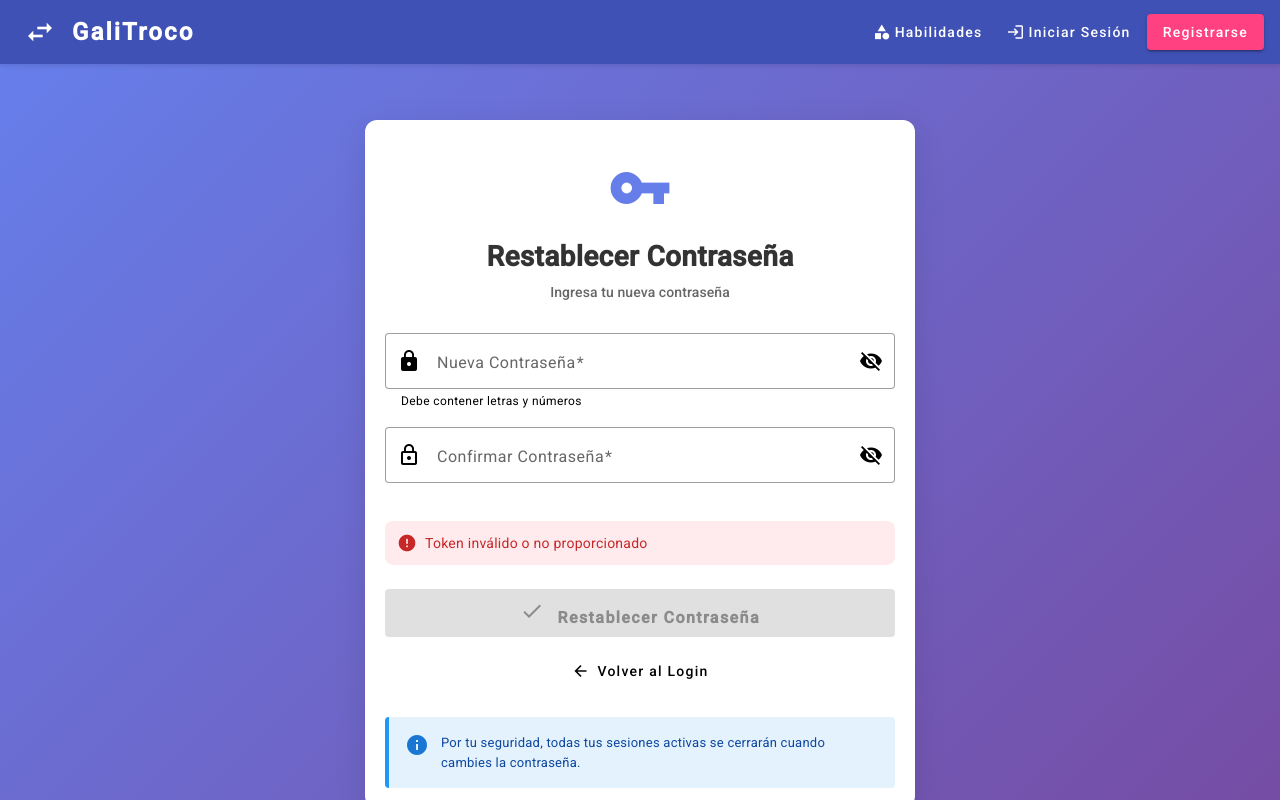
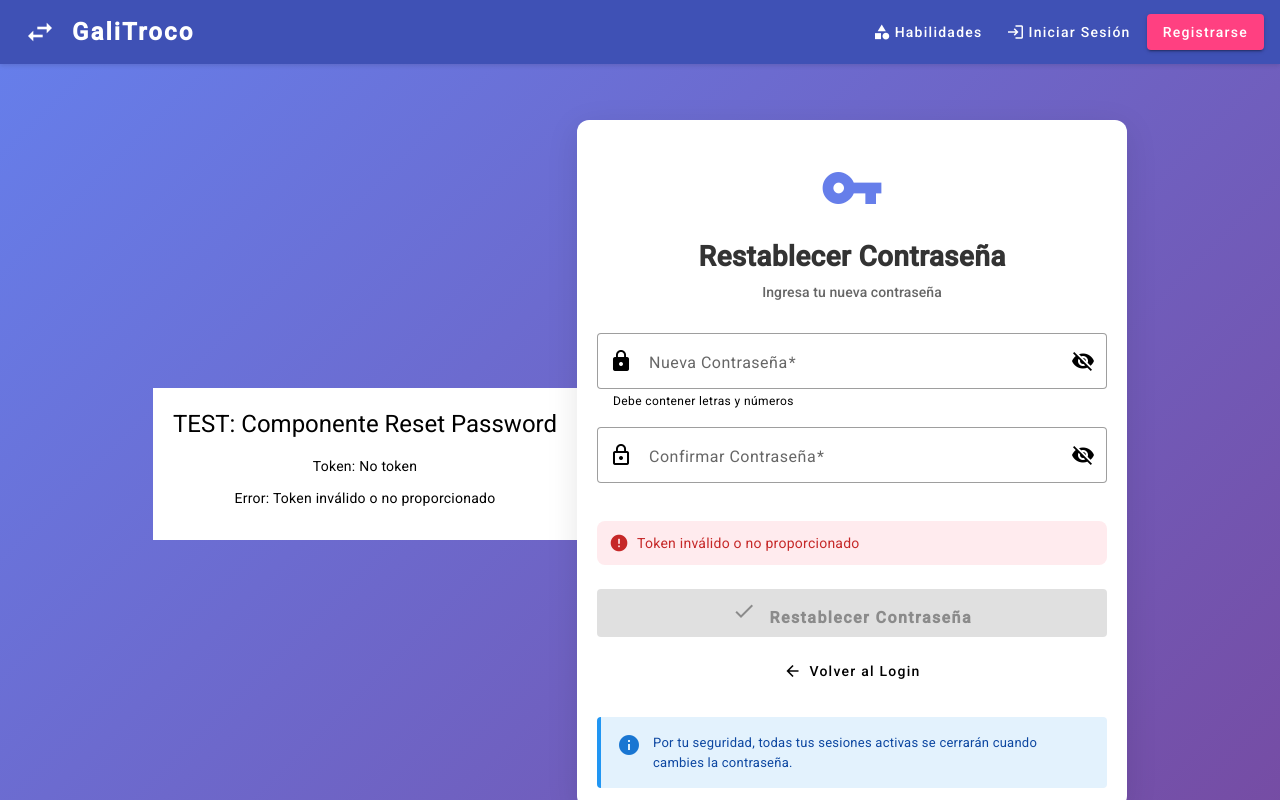
Before and after one commit to tonikampos/render-test-php, an Angular app in the folder frontend/: page /reset-password in a window 1280 px wide. Built offline with nearby package versions, Linux system fonts and the light colour scheme.

Commit message:
test: add diagnostic HTML and console.log to reset-password

```diff
--- a/frontend/src/app/features/auth/reset-password/reset-password.component.html
+++ b/frontend/src/app/features/auth/reset-password/reset-password.component.html
@@ -1,4 +1,12 @@
 <div class="reset-password-container">
+
+  <!-- Test: Mensaje simple para verificar que el componente carga -->
+  <div style="background: white; padding: 20px; text-align: center;">
+    <h1>TEST: Componente Reset Password</h1>
+    <p>Token: {{ token || 'No token' }}</p>
+    <p *ngIf="errorMessage">Error: {{ errorMessage }}</p>
+  </div>
+
   <mat-card class="reset-password-card">
     <!-- Header -->
     <mat-card-header>
--- a/frontend/src/app/features/auth/reset-password/reset-password.component.ts
+++ b/frontend/src/app/features/auth/reset-password/reset-password.component.ts
@@ -56,9 +56,14 @@
   }
 
   ngOnInit(): void {
+    // TEST: Verificar que el componente se está inicializando
+    console.log('=== RESET PASSWORD COMPONENT INIT ===');
+    console.log('Component loaded successfully');
+
     // Obtener token de la URL
     this.route.queryParams.subscribe(params => {
       this.token = params['token'];
+      console.log('Token from URL:', this.token);
       if (!this.token) {
         this.errorMessage = 'Token inválido o no proporcionado';
       }
```
Also changed, not shown: 1 other file (tests, documents, lock files or other folders).
